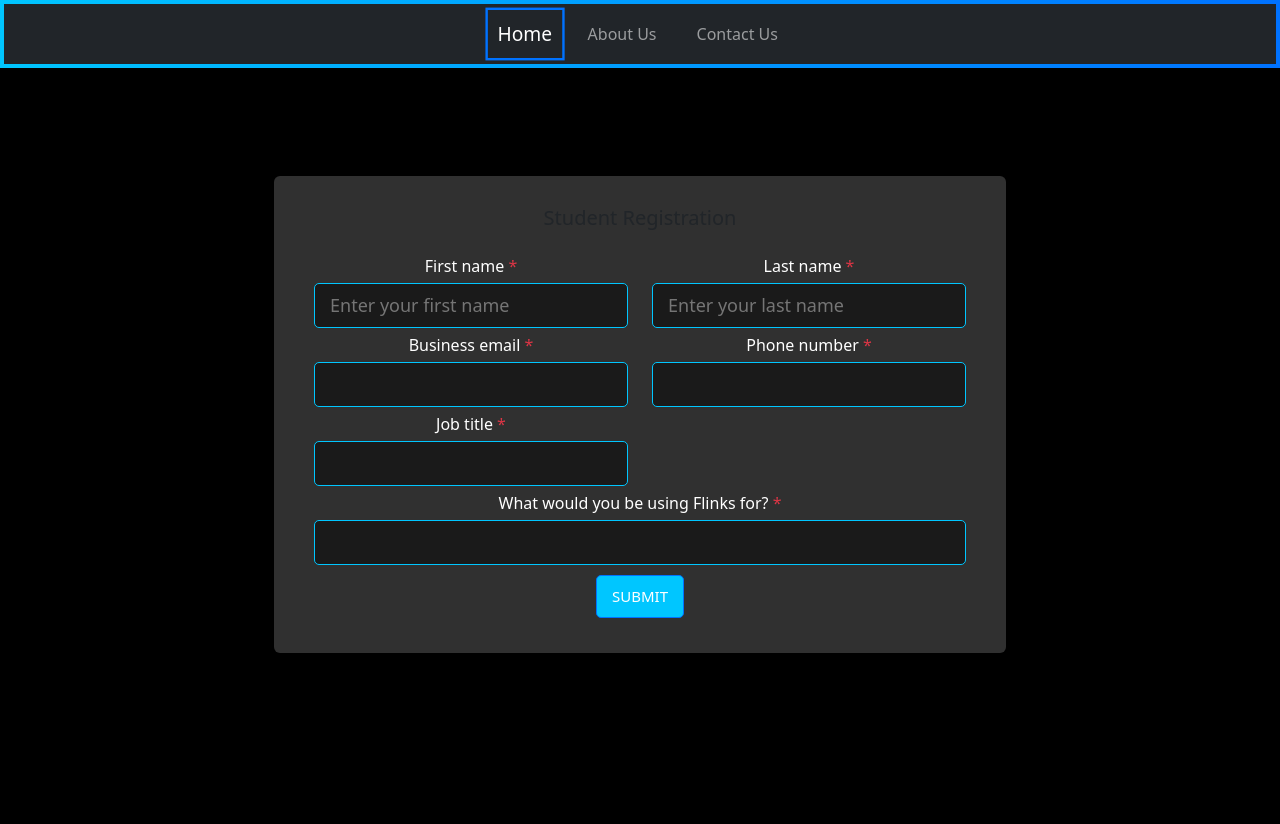
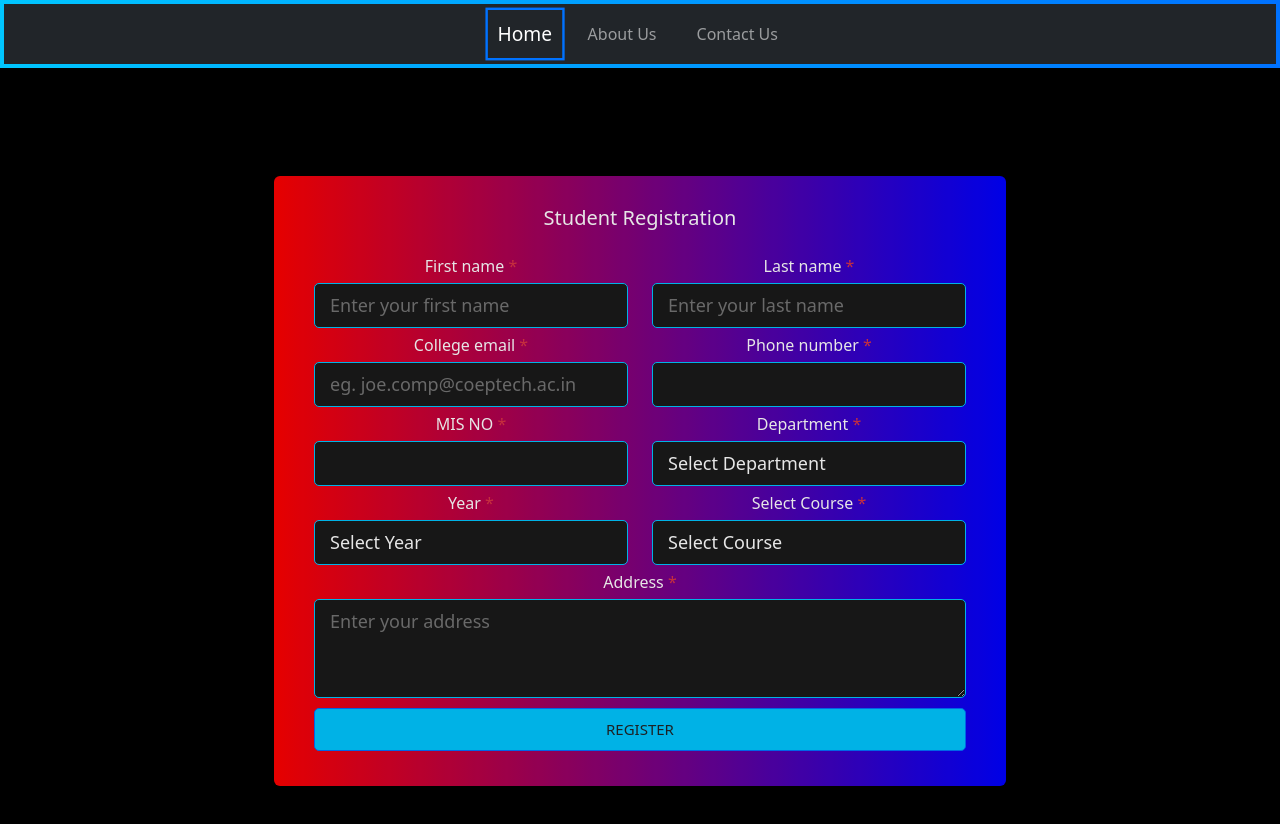
Before and after one commit to om-bhutkar-05/studentregistration, a website: page index.htm in a window 1280 px wide. Before the commit the page ends 800 px from the top, so only its background shows below. Drawn offline with nearby package versions, Linux system fonts and the light colour scheme.

Commit message:
fixed contents of form

```diff
--- a/index.htm
+++ b/index.htm
@@ -5,10 +5,7 @@
     <meta name="viewport" content="width=device-width, initial-scale=1.0" />
     <title>Bootstrap 5.3.3 Example</title>
 
-    <link
-      rel="stylesheet"
-      href="node_modules/bootstrap/dist/css/bootstrap.min.css"
-    />
+    <link rel="stylesheet" href="node_modules/bootstrap/dist/css/bootstrap.min.css" />
     <style>
         body {
             background-color: #000;
@@ -95,7 +92,8 @@
             margin-bottom: 60px;
             border: none !important;
             box-shadow: 0 6px 12px 0 rgba(0, 0, 0, 0.2);
-        background-color: rgba(61, 61, 61, 0.8);
+            background: linear-gradient(to right, red, blue); /* Red to blue gradient */
+            opacity: 0.9; /* Optional: adjust opacity if needed */
         }
 
         .form-control-label {
@@ -137,21 +135,30 @@
             background-color: #0072ff;
             color: #fff !important;
         }
+
+        select.form-control {
+            padding: 8px 15px;
+            border-radius: 5px !important;
+            margin: 5px 0px;
+            box-sizing: border-box;
+            border: 1px solid #00c6ff;
+            font-size: 18px !important;
+            font-weight: 300;
+            background-color: #1a1a1a;
+            color: #fff;
+        }
+
+        select.form-control:focus {
+            border: 1px solid #0072ff;
+            outline-width: 0;
+        }
     </style>
 </head>
 <body>
     <div class="bg-dark">
         <nav class="navbar navbar-expand-lg navbar-dark bg-dark fixed-top">
             <div class="container-fluid">
-          <button
-            class="navbar-toggler"
-            type="button"
-            data-bs-toggle="collapse"
-            data-bs-target="#navbarNav"
-            aria-controls="navbarNav"
-            aria-expanded="false"
-            aria-label="Toggle navigation"
-          >
+                <button class="navbar-toggler" type="button" data-bs-toggle="collapse" data-bs-target="#navbarNav" aria-controls="navbarNav" aria-expanded="false" aria-label="Toggle navigation">
                     <span class="navbar-toggler-icon"></span>
                 </button>
                 <div class="collapse navbar-collapse" id="navbarNav">
@@ -175,71 +182,79 @@
         <div class="row d-flex justify-content-center">
             <div class="col-xl-7 col-lg-8 col-md-9 col-11 text-center">
                 <div class="card">
-            <h5 class="text-center mb-4">Student Registration</h5>
+                    <h5 class="text-center mb-4" style="color: #fff">Student Registration</h5>
                     <form class="form-card" onsubmit="event.preventDefault()">
                         <div class="row justify-content-between text-left">
                             <div class="form-group col-sm-6 flex-column d-flex">
-                  <label class="form-control-label px-3"
-                    >First name<span class="text-danger"> *</span></label
-                  >
-                  <input
-                    type="text"
-                    id="fname"
-                    name="fname"
-                    placeholder="Enter your first name"
-                  />
+                                <label class="form-control-label px-3">First name<span class="text-danger"> *</span></label>
+                                <input type="text" id="fname" name="fname" placeholder="Enter your first name" />
                             </div>
                             <div class="form-group col-sm-6 flex-column d-flex">
-                  <label class="form-control-label px-3"
-                    >Last name<span class="text-danger"> *</span></label
-                  >
-                  <input
-                    type="text"
-                    id="lname"
-                    name="lname"
-                    placeholder="Enter your last name"
-                  />
+                                <label class="form-control-label px-3">Last name<span class="text-danger"> *</span></label>
+                                <input type="text" id="lname" name="lname" placeholder="Enter your last name" />
                             </div>
                         </div>
                         <div class="row justify-content-between text-left">
                             <div class="form-group col-sm-6 flex-column d-flex">
-                  <label class="form-control-label px-3"
-                    >Business email<span class="text-danger"> *</span></label
-                  >
-                  <input type="text" id="email" name="email" placeholder="" />
+                                <label class="form-control-label px-3">College email<span class="text-danger"> *</span></label>
+                                <input type="text" id="email" name="email" placeholder="eg. joe.comp@coeptech.ac.in" />
                             </div>
                             <div class="form-group col-sm-6 flex-column d-flex">
-                  <label class="form-control-label px-3"
-                    >Phone number<span class="text-danger"> *</span></label
-                  >
+                                <label class="form-control-label px-3">Phone number<span class="text-danger"> *</span></label>
                                 <input type="text" id="mob" name="mob" placeholder="" />
                             </div>
                         </div>
                         <div class="row justify-content-between text-left">
                             <div class="form-group col-sm-6 flex-column d-flex">
-                  <label class="form-control-label px-3"
-                    >Job title<span class="text-danger"> *</span></label
-                  >
-                  <input type="text" id="job" name="job" placeholder="" />
+                                <label class="form-control-label px-3">MIS NO<span class="text-danger"> *</span></label>
+                                <input type="text" id="MIS" name="MIS" placeholder="" />
+                            </div>
+                            <div class="form-group col-sm-6 flex-column d-flex">
+                                <label class="form-control-label px-3">Department<span class="text-danger"> *</span></label>
+                                <select id="department" name="department" class="form-control">
+                                    <option value="">Select Department</option>
+                                    <option value="computer">Computer</option>
+                                    <option value="civil">Civil</option>
+                                    <option value="electrical">Electrical</option>
+                                    <option value="electronics">Electronics</option>
+                                    <option value="mechanical">Mechanical</option>
+                                </select>
+                            </div>
+                        </div>
+
+                        <div class="row justify-content-between text-left">
+                            <div class="form-group col-sm-6 flex-column d-flex">
+                                <label class="form-control-label px-3">Year<span class="text-danger"> *</span></label>
+                                <select id="year" name="year" class="form-control">
+                                    <option value="">Select Year</option>
+                                    <option value="1st_year_btech">1st Year B.Tech</option>
+                                    <option value="2nd_year_btech">2nd Year B.Tech</option>
+                                    <option value="3rd_year_btech">3rd Year B.Tech</option>
+                                    <option value="4th_year_btech">4th Year B.Tech</option>
+                                    <option value="1st_year_mtech">1st Year M.Tech</option>
+                                    <option value="2nd_year_mtech">2nd Year M.Tech</option>
+                                </select>
+                            </div>
+                            <div class="form-group col-sm-6 flex-column d-flex">
+                                <label class="form-control-label px-3">Select Course<span class="text-danger"> *</span></label>
+                                <select id="course" name="course" class="form-control">
+                                    <option value="">Select Course</option>
+                                    <option value="btech">B.Tech</option>
+                                    <option value="mtech">M.Tech</option>
+                                    <option value="phd">Ph.D</option>
+                                </select>
                             </div>
                         </div>
                         <div class="row justify-content-between text-left">
-                <div class="form-group col-12 flex-column d-flex">
-                  <label class="form-control-label px-3"
-                    >What would you be using Flinks for?<span
-                      class="text-danger"
-                    >
-                      *</span
-                    ></label
-                  >
-                  <input type="text" id="ans" name="ans" placeholder="" />
+                            <div class="form-group col-sm-12 flex-column d-flex">
+                                <label class="form-control-label px-3">Address<span class="text-danger"> *</span></label>
+                                <textarea rows="3" id="address" name="address" placeholder="Enter your address"></textarea>
                             </div>
                         </div>
-              <div class="row justify-content-end">
-                <div class="form-group ">
-                  <button type="submit" class="btn-block btn-primary">
-                    SUBMIT
-                  </button>
+
+                        <div class="row justify-content-center text-center">
+                            <div class="form-group col-sm-12 flex-column d-flex">
+                                <button type="submit" class="btn btn-block">Register</button>
                             </div>
                         </div>
                     </form>
@@ -249,17 +264,5 @@
     </div>
 
     <script src="node_modules/bootstrap/dist/js/bootstrap.bundle.min.js"></script>
-    <script>
-      const navLinks = document.querySelectorAll(".nav-link");
-
-      navLinks.forEach((link) => {
-        link.addEventListener("click", function () {
-          navLinks.forEach((item) => {
-            item.classList.remove("active");
-          });
-          this.classList.add("active");
-        });
-      });
-    </script>
 </body>
 </html>
```
Also changed, not shown: css/navbar.css (deleted). Lines whose indentation alone changed are shown as unchanged.
